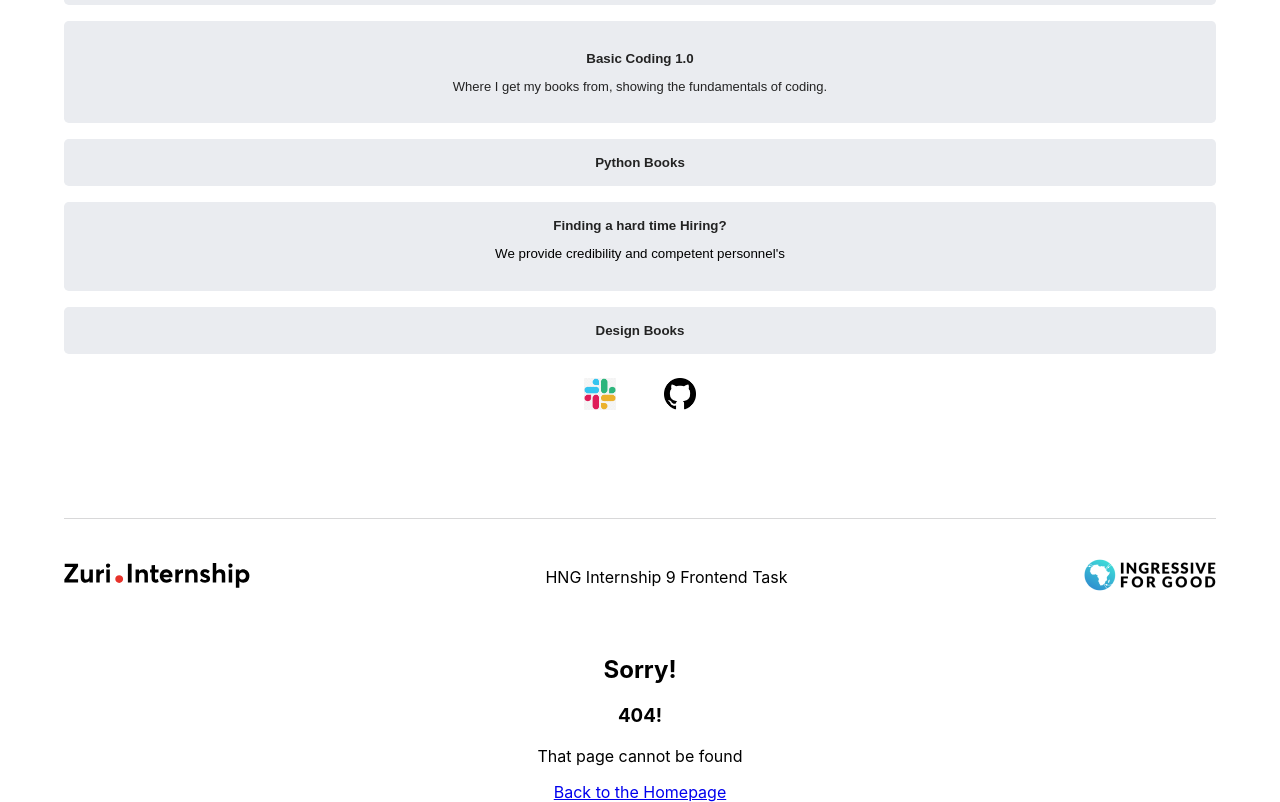
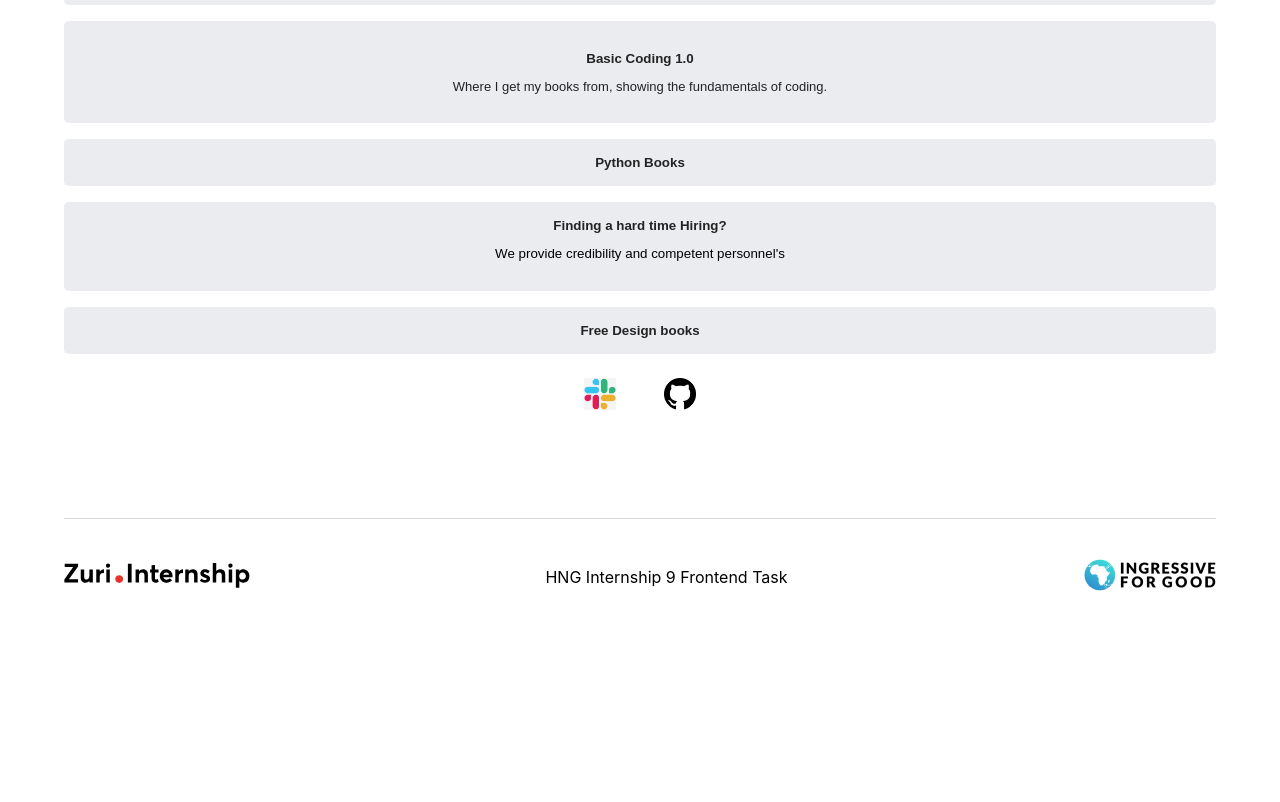
Before and after one commit to Vicwin13/linkTree, a React (Create React App) app in the folder linktr/: page / in a window 1280 px wide. Shown: the part 377-1179 px from the top of the page. After the commit the page ends 1012 px from the top, so only its background shows below. Built offline with nearby package versions, Linux system fonts and the light colour scheme.

Commit message:
linkTree

```diff
--- a/linktr/src/App.css
+++ b/linktr/src/App.css
@@ -24,7 +24,7 @@ header {
   height: 100%;
   background: rgba(71, 70, 70, 0.4);
   border-radius: 50%;
-
+  opacity: 0;
 }
 
 
@@ -76,6 +76,14 @@ header {
   background-repeat: no-repeat;
   background-image: url(./images/model.jpg);
 
+}
+
+.images:hover .cover {
+  opacity: 1;
+}
+
+.images:active {
+  border: 6px solid rgb(157, 155, 155);
 }
 
 /* This is for the button section */
--- a/linktr/src/App.js
+++ b/linktr/src/App.js
@@ -1,11 +1,8 @@
 import "./App.css";
-
-import { BrowserRouter as Route, Router, Switch } from "react-router-dom";
 
 import Buttons from "./Buttons";
 import Footer from "./Footer";
 import Logos from "./Logos";
-import NotFound from "./NotFound";
 import Profile from "./Profile";
 import React from "react";
 
@@ -16,9 +13,6 @@ function App() {
       <Buttons />
       <Logos />
       <Footer />
-      <Route path="*">
-        <NotFound />
-      </Route>
     </div>
   );
 }
--- a/linktr/src/Buttons.js
+++ b/linktr/src/Buttons.js
@@ -51,7 +51,7 @@ function Buttons() {
         {" "}
         <a id="book_design" href="https://books.zuri.team/design-rules">
           {" "}
-          Design Books
+          Free Design books
         </a>
       </button>
     </main>
--- a/linktr/src/Profile.js
+++ b/linktr/src/Profile.js
@@ -17,6 +17,7 @@ const Profile = () => {
       </p>
       <p id="slack" className="slack">
         {" "}
+        Slack Name
         {slack}
       </p>
 
```
